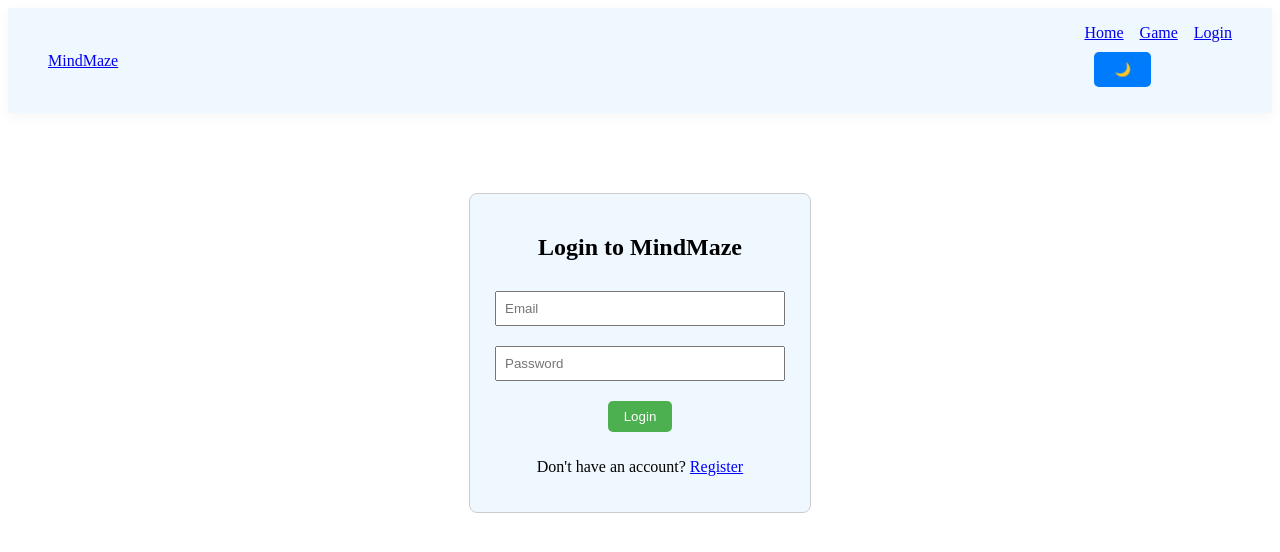
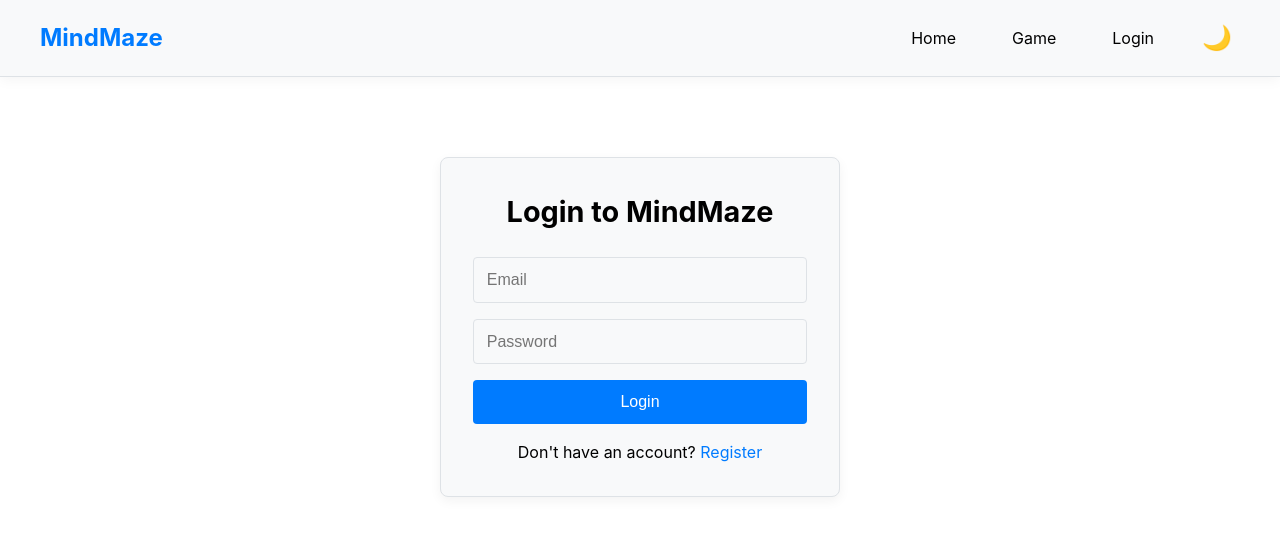
Before and after one commit to komal-1010/MindMaze, a Next.js app in the folder mindmaze-app/frontend/: page /login in a window 1280 px wide. Shown: the top 552 px of the page. Built offline with nearby package versions, Linux system fonts and the light colour scheme.

Commit message:
fixed css changes

```diff
--- a/mindmaze-app/frontend/src/app/components/Navbar.jsx
+++ b/mindmaze-app/frontend/src/app/components/Navbar.jsx
@@ -1,6 +1,6 @@
 'use client'
 import { useEffect, useState } from 'react'
-import { useRouter, usePathname } from 'next/navigation'
+import { useRouter } from 'next/navigation'
 import '../styles/navbar.css'
 import Link from 'next/link'
 
@@ -8,7 +8,6 @@ export default function Navbar() {
   const [dark, setDark] = useState(false)
   const [isLoggedIn, setIsLoggedIn] = useState(false)
   const router = useRouter()
-  const pathname = usePathname()
 
   useEffect(() => {
     if (dark) {
@@ -21,7 +20,7 @@ export default function Navbar() {
   useEffect(() => {
     const token = localStorage.getItem('token')
     setIsLoggedIn(!!token)
-  }, [pathname])
+  }, [])
 
   const handleLogout = () => {
     localStorage.clear()
--- a/mindmaze-app/frontend/src/app/login/page.jsx
+++ b/mindmaze-app/frontend/src/app/login/page.jsx
@@ -1,7 +1,8 @@
 'use client'
 import { useState } from 'react'
 import { useRouter } from 'next/navigation'
-import "../styles/login.css"
+import "../styles/form.css"
+
 export default function Login() {
   const [email, setEmail] = useState('')
   const [password, setPassword] = useState('')
@@ -30,8 +31,8 @@ export default function Login() {
   }
 
   return (
-    <div className="login-container">
-      <h2>Login to MindMaze</h2>
+    <div className="form-container">
+      <h1>Login to MindMaze</h1>
       <form onSubmit={handleLogin}>
         <input
           type="email"
@@ -49,11 +50,11 @@ export default function Login() {
         />
         <button type="submit">Login</button>
       </form>
-      {error && <p className="error">{error}</p>}
+      {error && <p className="error-msg">{error}</p>}
 
       <p style={{ marginTop: '1rem' }}>
         Don't have an account?{' '}
-        <a href="/register" style={{ color: 'blue' }}>
+        <a href="/register" style={{ color: 'var(--primary-color)' }}>
           Register
         </a>
       </p>
--- a/mindmaze-app/frontend/src/app/register/page.jsx
+++ b/mindmaze-app/frontend/src/app/register/page.jsx
@@ -1,7 +1,7 @@
 'use client'
 import { useState } from 'react'
 import { useRouter } from 'next/navigation'
-import "../styles/register.css"
+import "../styles/form.css"
 
 export default function RegisterPage() {
   const [form, setForm] = useState({ username: '', email: '', password: '' })
--- a/mindmaze-app/frontend/src/app/start/page.jsx
+++ b/mindmaze-app/frontend/src/app/start/page.jsx
@@ -35,7 +35,7 @@ export default function StartPage() {
         </select>
       </label>
 
-      <button onClick={startGame}>Start Game</button>
+      <button className="start-btn" onClick={startGame}>Start Game</button>
     </div>
   )
 }
--- /dev/null
+++ b/mindmaze-app/frontend/src/app/styles/form.css
@@ -0,0 +1,56 @@
+
+.form-container {
+  max-width: 400px;
+  margin: 5rem auto;
+  padding: 2rem;
+  border-radius: 8px;
+  background-color: var(--card-background);
+  border: 1px solid var(--border-color);
+  box-shadow: 0 4px 12px rgba(0, 0, 0, 0.05);
+  text-align: center;
+}
+
+.form-container h1 {
+  margin-bottom: 1.5rem;
+  font-size: 1.8rem;
+  color: var(--foreground);
+}
+
+.form-container input {
+  width: 100%;
+  padding: 0.8rem;
+  margin-bottom: 1rem;
+  font-size: 1rem;
+  border-radius: 4px;
+  background-color: var(--input-background);
+  color: var(--foreground);
+  border: 1px solid var(--border-color);
+}
+
+.form-container button {
+  width: 100%;
+  padding: 0.8rem;
+  background-color: var(--primary-color);
+  color: white;
+  border: none;
+  border-radius: 4px;
+  font-size: 1rem;
+  cursor: pointer;
+  transition: background-color 0.2s ease;
+}
+
+.form-container button:hover {
+  background-color: var(--primary-color-dark);
+}
+
+.error-msg {
+  color: #ef4444;
+  margin-top: 1rem;
+  font-size: 0.9rem;
+}
+
+.success-msg {
+  color: #22c55e;
+  margin-top: 1rem;
+  font-size: 0.9rem;
+}
--- a/mindmaze-app/frontend/src/app/styles/global.css
+++ b/mindmaze-app/frontend/src/app/styles/global.css
@@ -1,31 +1,64 @@
-.form-container,
-.home-container,
-.leaderboard-container {
-  max-width: 400px;
-  margin: 50px auto;
-  text-align: center;
-  padding: 20px;
-  border: 1px solid #ccc;
-  border-radius: 10px;
+
+:root {
+  --background: #fff;
+  --foreground: #000;
+  --primary-color: #007bff;
+  --secondary-color: #6c757d;
+  --card-background: #f8f9fa;
+  --border-color: #dee2e6;
+  --font-family-sans: -apple-system, BlinkMacSystemFont, "Segoe UI", Roboto, "Helvetica Neue", Arial, sans-serif;
 }
 
-input {
-  width: 90%;
-  padding: 10px;
-  margin: 10px 0;
+html.dark {
+  --background: #1a1a1a;
+  --foreground: #ffffff;
+  --card-background: #2a2a2a;
+  --border-color: #444444;
 }
 
-button {
-  margin: 10px;
-  padding: 10px 20px;
-  background-color: #007bfc;
-  color: white;
-  border: none;
-  border-radius: 5px;
-  cursor: pointer;
+html,
+body {
+  max-width: 100vw;
+  overflow-x: hidden;
+  font-family: var(--font-family-sans);
+  font-size: 16px;
+  line-height: 1.5;
 }
-.option{
-  color: black;
-  display: flex;
-  justify-content: center;
+
+body {
+  color: var(--foreground);
+  background: var(--background);
+  -webkit-font-smoothing: antialiased;
+  -moz-osx-font-smoothing: grayscale;
 }
+
+* {
+  box-sizing: border-box;
+  padding: 0;
+  margin: 0;
+}
+
+a {
+  color: var(--primary-color);
+  text-decoration: none;
+  transition: color 0.2s ease-in-out;
+}
+
+a:hover {
+  color: #0056b3;
+}
+
+.container {
+  max-width: 1200px;
+  margin: 0 auto;
+  padding: 2rem;
+}
+
+.card {
+  background: var(--card-background);
+  border: 1px solid var(--border-color);
+  border-radius: 8px;
+  padding: 1.5rem;
+  margin-bottom: 1rem;
+  box-shadow: 0 4px 6px rgba(0, 0, 0, 0.1);
+}
--- a/mindmaze-app/frontend/src/app/styles/login.css
+++ /dev/null
@@ -1,23 +0,0 @@
-.login-container {
-  max-width: 300px;
-  margin: 80px auto;
-  padding: 20px;
-  border: 1px solid #ccc;
-  text-align: center;
-  border-radius: 8px;
-  background-color: aliceblue;
-}
-
-.login-container input {
-  width: 90%;
-  padding: 8px;
-  margin: 10px 0;
-}
-
-.login-container button {
-  padding: 8px 16px;
-  background: #4CAF50;
-  color: white;
-  border: none;
-  cursor: pointer;
-}
--- a/mindmaze-app/frontend/src/app/styles/navbar.css
+++ b/mindmaze-app/frontend/src/app/styles/navbar.css
@@ -2,63 +2,104 @@
   display: flex;
   justify-content: space-between;
   align-items: center;
-  padding: 16px 40px;
-  background-color: aliceblue;
+  padding: 1rem 2.5rem;
+  background-color: var(--card-background);
   box-shadow: 0 4px 12px rgba(0, 0, 0, 0.04);
+  border-bottom: 1px solid var(--border-color);
+}
+
+.navbar-left .logo {
+  font-size: 1.5rem;
+  font-weight: bold;
+  color: var(--primary-color);
+  text-decoration: none;
+}
+
+.navbar-right {
+  display: flex;
+  align-items: center;
+  gap: 1.5rem;
 }
 
 .nav-links {
   display: flex;
-  gap: 16px;
+  gap: 1.5rem;
+  align-items: center;
 }
 
+.nav-links a,
 .nav-links button {
   background: none;
   border: none;
   font-size: 1rem;
-  color: rgb(121, 105, 208);
+  color: var(--foreground);
   cursor: pointer;
-  padding: 6px 12px;
-  border-radius: 6px;
-  transition: background-color 0.2s ease;
+  text-decoration: none;
+  padding: 0.5rem 1rem;
+  border-radius: 0.375rem;
+  transition: background-color 0.2s ease, color 0.2s ease;
 }
 
+.nav-links a:hover,
 .nav-links button:hover {
-  background-color: #f0f0f0;
+  background-color: var(--hover-background);
+  color: var(--primary-color);
 }
 
 .logout-button {
-  color: white;
-  background-color: #ff4d4f;
-  padding: 8px 14px;
-  border: none;
-  border-radius: 6px;
+  color: #fff;
+  background-color: var(--primary-color);
   font-weight: 500;
 }
 
 .logout-button:hover {
-  background-color: #d9363e;
-}
-/* Dark Mode Styles */
-html.dark {
-  background-color: #1e1e1e;
-  color: #f0f0f0;
+  background-color: var(--primary-color-dark);
 }
 
-html.dark .navbar {
-  background-color: #2b2b2b;
+.dark-toggle {
+  font-size: 1.5rem;
+  padding: 0.5rem;
+  border: none;
+  background-color: transparent;
+  color: var(--foreground);
+  border-radius: 50%;
+  cursor: pointer;
+  transition: background-color 0.2s ease;
 }
 
-html.dark .navbar a {
-  color: #f0f0f0;
+.dark-toggle:hover {
+  background-color: var(--hover-background);
 }
 
-html.dark .dark-toggle {
-  font-size: 0.9rem;
-  padding: 6px 12px;
-  border: none;
-  background-color: #333;
-  color: #fff;
-  border-radius: 6px;
-  cursor: pointer;
+/* Dark Mode Styles */
+:root.dark .navbar {
+  background-color: var(--card-background);
 }
+
+:root.dark .nav-links a,
+:root.dark .nav-links button {
+  color: var(--foreground);
+}
+
+:root.dark .nav-links a:hover,
+:root.dark .nav-links button:hover {
+  background-color: var(--hover-background);
+}
+
+@media (max-width: 768px) {
+  .navbar {
+    flex-direction: column;
+    padding: 1rem;
+  }
+
+  .navbar-right {
+    margin-top: 1rem;
+    width: 100%;
+    justify-content: space-between;
+  }
+
+  .nav-links {
+    width: 100%;
+    justify-content: center;
+  }
+}
--- a/mindmaze-app/frontend/src/app/styles/register.css
+++ /dev/null
@@ -1,35 +0,0 @@
-.form-container {
-  max-width: 400px;
-  margin: auto;
-  padding: 2rem;
-  border: 1px solid #ddd;
-  border-radius: 8px;
-  background-color: aliceblue;
-}
-
-input {
-  display: block;
-  width: 100%;
-  margin-bottom: 1rem;
-  padding: 0.6rem;
-  font-size: 1rem;
-}
-
-button {
-  padding: 0.6rem;
-  background-color: #4caf50;
-  color: white;
-  border: none;
-  font-size: 1rem;
-  cursor: pointer;
-}
-
-.error-msg {
-  color: red;
-  margin-top: 1rem;
-}
-
-.success-msg {
-  color: green;
-  margin-top: 1rem;
-}
```
Also changed, not shown: mindmaze-app/frontend/src/app/game/GameClient.jsx (+19 -9 lines), mindmaze-app/frontend/src/app/styles/game.css (+78 -16 lines).
